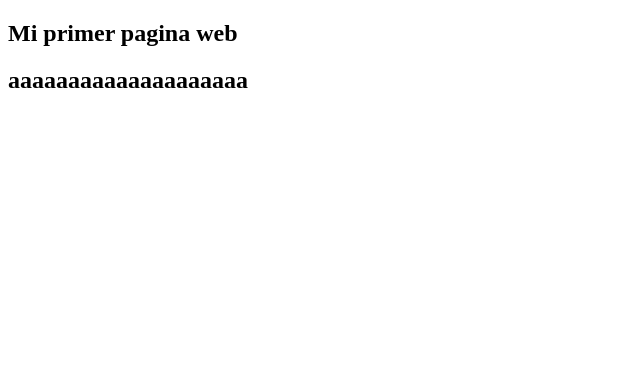
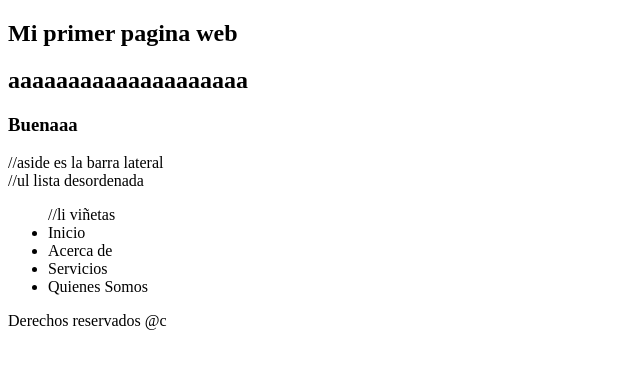
Before and after one commit to John-gr/MiPrimerPaginaWeb, a plain HTML site: page index.html in a window 1280 px wide. Shown: the whole page, without its empty margins (0-640 px from the left). Drawn offline with Linux system fonts and the light colour scheme.

Commit message:
Agregado el footer y el aside

```diff
--- a/index.html
+++ b/index.html
@@ -11,12 +11,26 @@
             <h1>Mi primer pagina web</h1>
             <h2>aaaaaaaaaaaaaaaaaaaa</h2>
         </nav>
+    </header>
         <section>
             <h3>
-
+              Buenaaa
             </h3>
         </section>
-    </header>
-
+        //aside es la barra lateral
+        <aside>
+            //ul lista desordenada
+            <ul>
+                //li viñetas
+                <li>Inicio</li>
+                <li>Acerca de</li>
+                <li>Servicios</li>
+                <li>Quienes Somos</li>
+            </ul>
+        </aside>
+        <footer>
+            <p>Derechos reservados @c
+            </p>
+        </footer>
 </body>
 </html>
```
